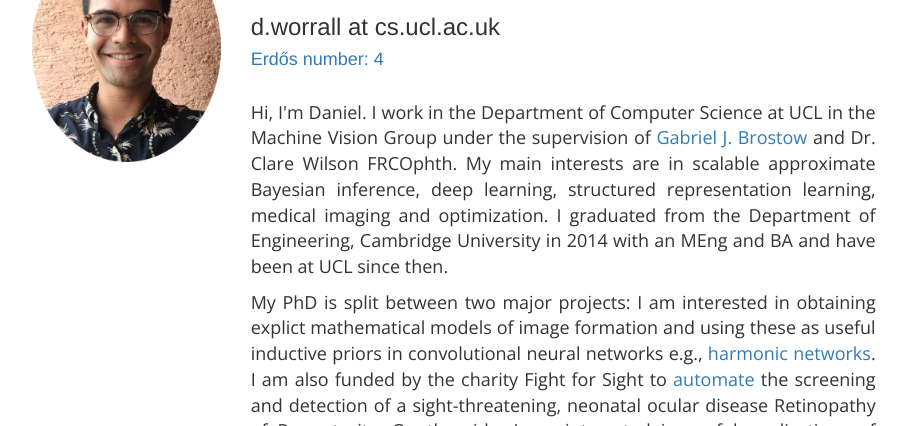
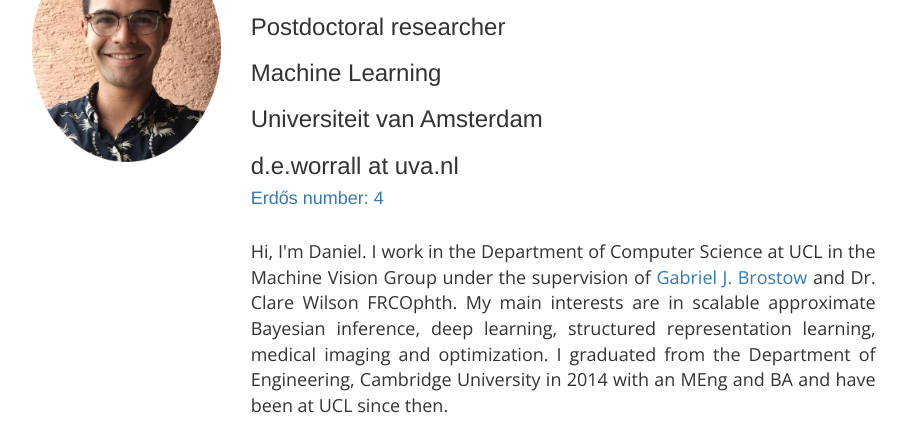
Before and after one commit to danielewworrall/website, a plain HTML site: page index.html in a window 1280 px wide. Shown: the part 86-512 px from the top of the page, without its empty margins (186-1094 px from the left). Drawn offline with nearby package versions, Linux system fonts and the light colour scheme.

Commit message:
Update position

```diff
--- a/index.html
+++ b/index.html
@@ -17,7 +17,10 @@
 
     <div id="abstract" class="col-md-6">
       <h1>Daniel Worrall</h1>
-      <h3>d.worrall at cs.ucl.ac.uk </h3>
+      <h3>Postdoctoral researcher</h3>
+      <h3>Machine Learning</h3>
+      <h3>Universiteit van Amsterdam</h3>
+      <h3>d.e.worrall at uva.nl </h3>
       <h4><a href="https://www.csauthors.net/distance/paul-erdos/daniel-e-worrall">Erd&#337s number: 4</a></h4>
       <br>
       <p align="justify">Hi, I'm Daniel. I
```
